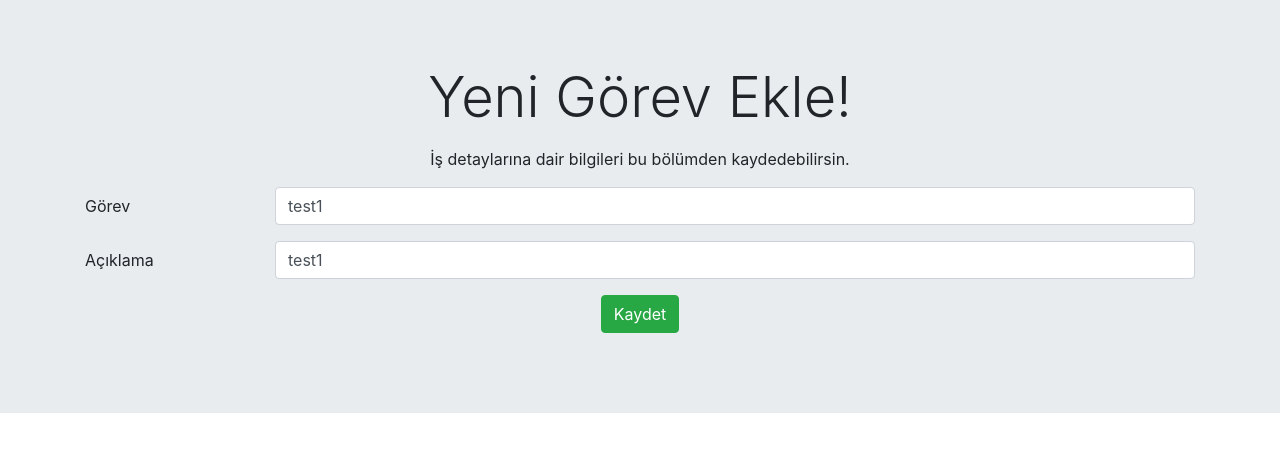
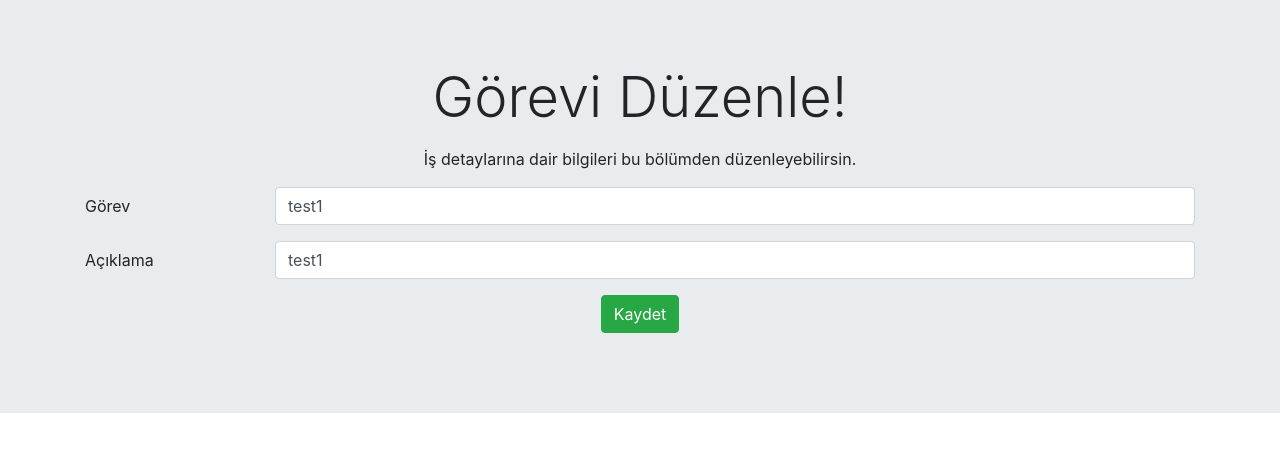
Before and after one commit to hunkargenc/TodoApp, a Django app: page /edit/8 in a window 1280 px wide. Shown: the part 56-508 px from the top of the page. Run offline with Django 3.2, Linux system fonts and the light colour scheme; data comes from the database, SQL or seed files in the repository; both versions use the stored data as it was after the commit.

```diff
--- a/todo_project/templates/todo_app/edit.html
+++ b/todo_project/templates/todo_app/edit.html
@@ -1,14 +1,14 @@
 {% extends "todo_app/base.html" %}
 
 {% block title %}
-TODO APP - Yeni Görev Ekle
+TODO APP - Görevi Düzenle
 {% endblock title %}
 
 {% block content %}
 <div class="jumbotron jumbotron-fluid">
   <div class="container">
-    <h1 class="display-4"><center>Yeni Görev Ekle!</center></h1>
-    <p class="lead"><center>İş detaylarına dair bilgileri bu bölümden kaydedebilirsin.</center></p>
+    <h1 class="display-4"><center>Görevi Düzenle!</center></h1>
+    <p class="lead"><center>İş detaylarına dair bilgileri bu bölümden düzenleyebilirsin.</center></p>
 
     <form method="POST">
       {% csrf_token %}
```
Also changed, not shown: todo_project/db.sqlite3.
